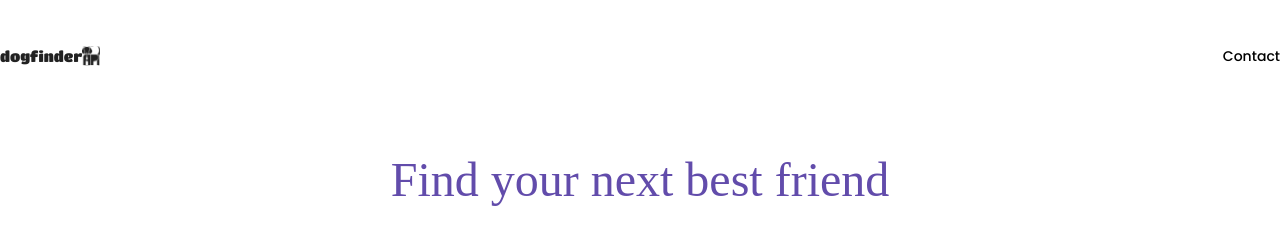
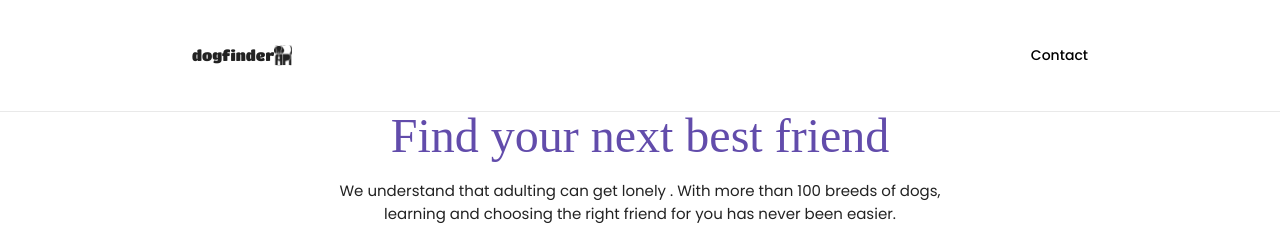
Before and after one commit to arkmadj/vue-dog-ceo, a Vue app: page / in a window 1280 px wide. Shown: the top 225 px of the page. Built offline with nearby package versions, Linux system fonts and the light colour scheme; no server answers; a web font is replaced by a local one.

Commit message:
Added route to home

```diff
--- a/src/components/Header.vue
+++ b/src/components/Header.vue
@@ -1,6 +1,6 @@
 <template>
-	<header class="flex justify-between h-28 items-center mb-11">
-		<div class="flex">
+	<header class="flex items-center justify-between h-28 border-b-0 md:border-b-[1px] border-b-[#E9E9E9] px-[10%] lg:px-[15%]">
+		<div class="flex cursor-pointer" @click="gotoHomePage">
 			<span class="font-titan text-[#222222]">dogfinder</span>
 			<img
 				alt="Vue logo"
@@ -20,3 +20,14 @@
 		</nav>
 	</header>
 </template>
+<script setup>
+import { useRouter } from 'vue-router';
+
+const router = useRouter()
+
+const gotoHomePage = () => {
+	router.push({
+		name: 'home',
+	})
+}
+</script>
```
